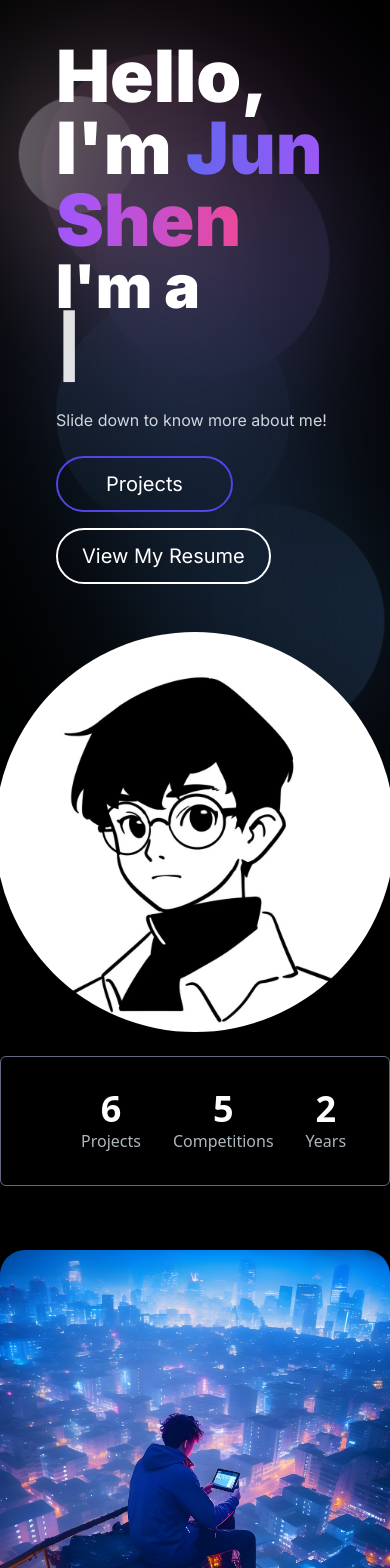
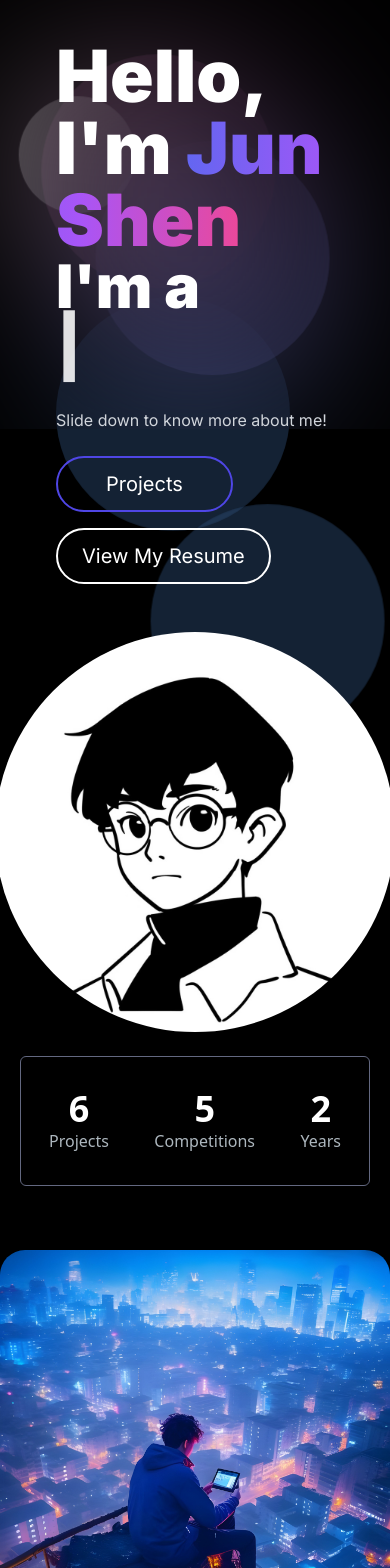
Before and after one commit to Junshen18/Personal-Portfolio-Website, a Next.js app: page / in a window 390 px wide. Shown: the top 1568 px of the page. Built offline with nearby package versions, Linux system fonts and the light colour scheme.

Commit message:
responsive

```diff
--- a/components/AchievementsSection.jsx
+++ b/components/AchievementsSection.jsx
@@ -16,8 +16,8 @@ const achievementsList = [
 ];
 const AchievementsSection = () => {
   return (
-    <div className=" xl:gap-3 sm:py-3 xl:px-12">
-      <div className="border-[#636880] border-[1.5px] rounded-md py-8 px-16 flex flex-row items-center justify-between">
+    <div className=" xl:gap-3 sm:py-3 xl:px-12 mx-5">
+      <div className="border-[#636880] border-[1.5px] rounded-md py-8 px-3 lg:px-16 flex flex-row items-center justify-between">
         {achievementsList.map((achievement, index) => {
           return (
             <div
--- a/components/Background.jsx
+++ b/components/Background.jsx
@@ -76,6 +76,7 @@ const Background = () => {
     <div>
       <div className="bouncing-blobs-container">
         <div className="bouncing-blobs-glass"></div>
+
         <div className="bouncing-blobs">
           <div className="bouncing-blob bouncing-blob--blue"></div>
           <div className="bouncing-blob bouncing-blob--purple"></div>
--- a/components/HeroSection.jsx
+++ b/components/HeroSection.jsx
@@ -27,14 +27,14 @@ const HeroSection = () => {
         >
           <h1 className="font-extrabold">
             {/* span text seperator -- for design*/}
-            <span className="text-white text-7xl">
+            <span className="text-white text-7xl md:text-5xl sm:text-7xl">
               Hello, I&apos;m{" "}
               <span className="text-transparent bg-clip-text sm:text-8xl md:text-8xl bg-gradient-to-r from-indigo-500 via-purple-500 to-pink-500">
                 Jun Shen
               </span>
             </span>
             <br></br>
-            <span className="text-6xl">
+            <span className="text-6xl md:text-5xl">
               I&apos;m a
               <TypeWritter
                 options={{
@@ -78,14 +78,14 @@ const HeroSection = () => {
           </div>
         </motion.div>
 
-        <div className="col-span-4 md:col-span-4 place-self-center mt-12 lg:mt-0 pt-0 lg:pt-2 lg:pb-16">
+        <div className="col-span-4 md:col-span-4 place-self-center mt-12 lg:mt-0 pt-0 lg:pt-2 lg:pb-16  ">
           <motion.div
             initial={{ opacity: 0, scale: 0.5 }}
             animate={{ opacity: 1, scale: 1 }}
             transition={{ duration: 0.5 }}
           >
             <div
-              className="w-[400px] h-[400px] relative z-0"
+              className="lg:w-[400px] lg:h-[400px] relative z-0 md:w-[300px] md:h-[300px] h-[400px] w-[400px] "
               onMouseEnter={handleHover}
               onMouseLeave={handleHover}
             >
--- a/components/Projects.jsx
+++ b/components/Projects.jsx
@@ -49,7 +49,7 @@ const projectData = [
 
 const Projects = () => {
   return (
-    <div id="projects" className={`w-[90%] ml-14 ${quicksand.className}`}>
+    <div id="projects" className={`w-[80%] mx-14 ${quicksand.className}`}>
       <div className="text-4xl font-semibold mb-8">My Projects</div>
       <div className="grid grid-cols-1 md:grid-cols-2 lg:grid-cols-3 grid-rows-2 gap-x-8 gap-y-20 md:gap-12 h-full">
         {projectData.map((project) => (
--- a/styles/globals.css
+++ b/styles/globals.css
@@ -45,11 +45,11 @@ body {
 }
 
 .bouncing-blob--blue {
-  background: #2f4f778c;
+  background: #2f4f7770;
 }
 
 .bouncing-blob--white {
-  background: #ffffff88;
+  background: #ffffff62;
   z-index: 2;
   width: 15vw;
 }
@@ -65,8 +65,8 @@ body {
 .bouncing-blobs-container {
   position: fixed;
   z-index: -1;
-  top: 0;
-  left: 0;
+  top: -1;
+  left: -1;
   width: 100%;
   height: 100%;
 }
@@ -76,11 +76,21 @@ body {
   z-index: 3;
   top: 0;
   left: 0;
-  width: 100%;
-  height: 100%;
+  width: 110vw;
+  height: 110vw;
   backdrop-filter: blur(140px);
   -webkit-backdrop-filter: blur(140px);
   pointer-events: none;
+}
+
+.blur-gradient {
+  position: absolute;
+  top: 0;
+  left: 0;
+  width: 100%;
+  height: 100%;
+  background: radial-gradient(circle, rgba(255, 255, 255, 0) 40%);
+  mix-blend-mode: screen;
 }
 
 .bouncing-blobs {
@@ -88,8 +98,8 @@ body {
   z-index: 1;
   top: 0;
   left: 0;
-  width: 100%;
-  height: 100%;
+  width: 120%;
+  height: 120%;
 }
 
 .hero {
```
